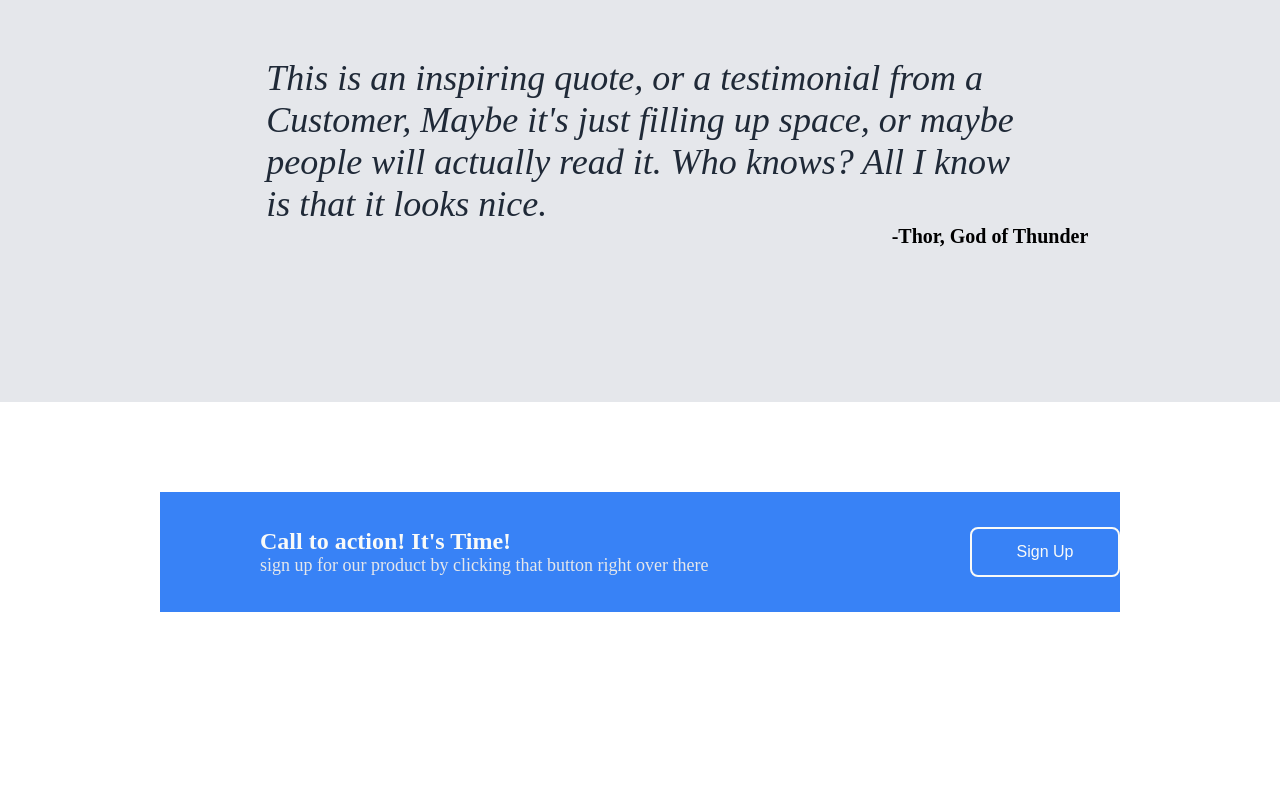
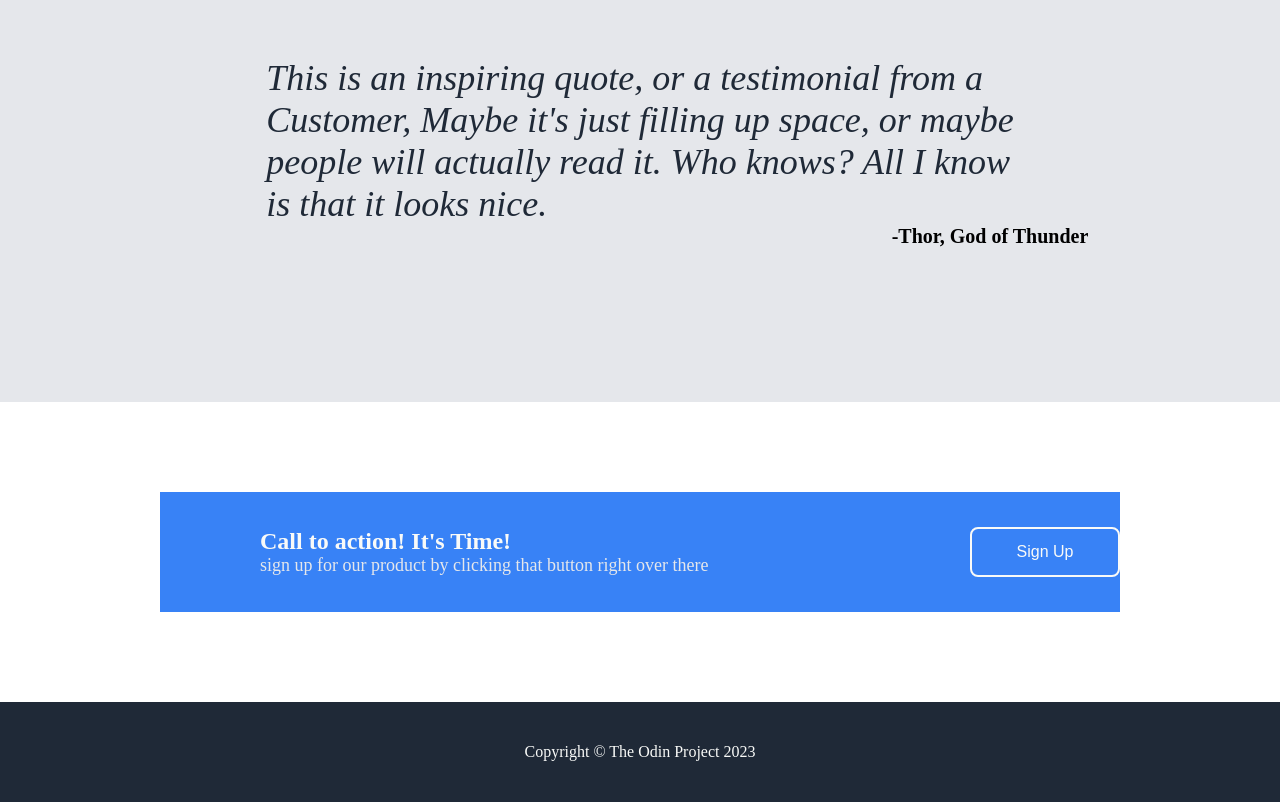
Before and after one commit to Stephenmuan1/landing_page, a plain HTML site: page index.html in a window 1280 px wide. Shown: the part 1184-1986 px from the top of the page. Before the commit the page ends 1886 px from the top, so only its background shows below. Drawn offline with Linux system fonts and the light colour scheme.

Commit message:
finishing the project all sections from start to finish

```diff
--- a/index.html
+++ b/index.html
@@ -81,5 +81,8 @@
             </div>
         </div>
     </div>
+    <div class="footer">
+        Copyright &copy; The Odin Project 2023
+    </div>
 </body>
 </html>
--- a/style.css
+++ b/style.css
@@ -181,3 +181,12 @@ h4{
     color: #f9faf8;
     font-size: 16px;
 }
+
+.footer{
+    background-color: #1f2937;
+    height: 100px;
+    display: flex;
+    justify-content: center;
+    align-items: center;
+    color: #f9faf8;
+}
```
